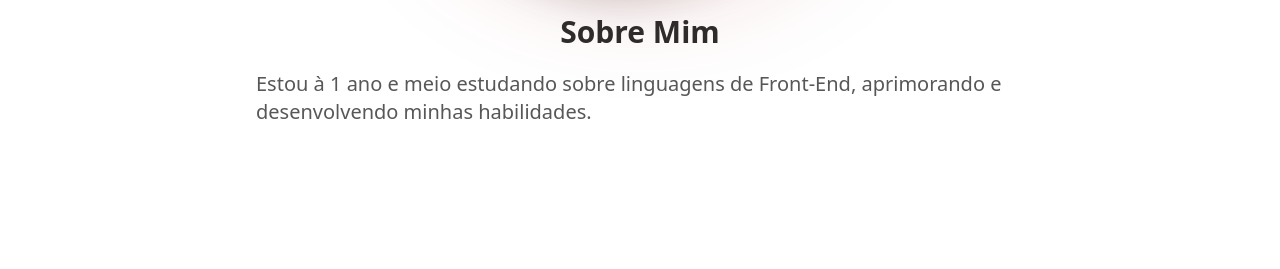
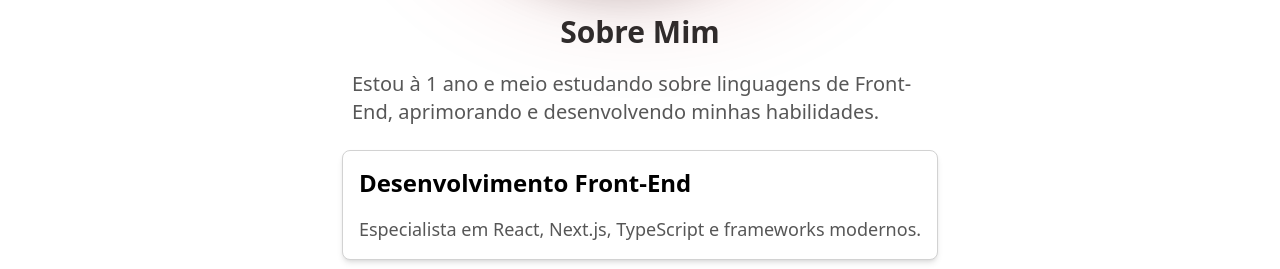
Before and after one commit to Hoothoot09/portifolio, a Next.js app in the folder my-portfolio/: page / in a window 1280 px wide. Shown: the part 872-1141 px from the top of the page. Before the commit the page ends 1010 px from the top, so only its background shows below. Built offline with nearby package versions, Linux system fonts and the light colour scheme.

Commit message:
add personal skills

```diff
--- a/my-portfolio/components/About-me.tsx
+++ b/my-portfolio/components/About-me.tsx
@@ -5,7 +5,15 @@ export default function AboutMe() {
       <h1 className="text-3xl text-[#2D2D2D] font-bold">Sobre Mim</h1>
      </div>
      <div>
-      <p className="max-w-3xl text-xl text-[#2D2D2D] opacity-80 mx-auto">Estou à 1 ano e meio estudando sobre linguagens de Front-End, aprimorando e desenvolvendo minhas habilidades.</p>
+      <p className="max-w-xl text-xl text-[#2D2D2D] opacity-80 mx-auto">Estou à 1 ano e meio estudando sobre linguagens de Front-End, aprimorando e desenvolvendo minhas habilidades.</p>
+     </div>
+     <div className="flex flex-col gap-4 mt-6 border border-[#d2d2d2] p-4 rounded-lg bg-white shadow-md max-w-3xl">
+      <div>
+       <h3 className="text-2xl font-bold">Desenvolvimento Front-End</h3>
+      </div>
+      <div>
+       <p className="text-lg text-[#2D2D2D] opacity-80">Especialista em React, Next.js, TypeScript e frameworks modernos.</p>
+      </div>
      </div>
     </div>
   );
```
